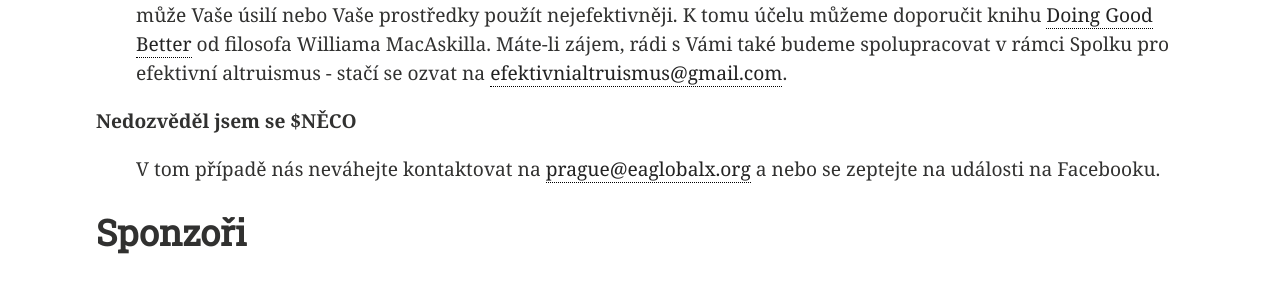
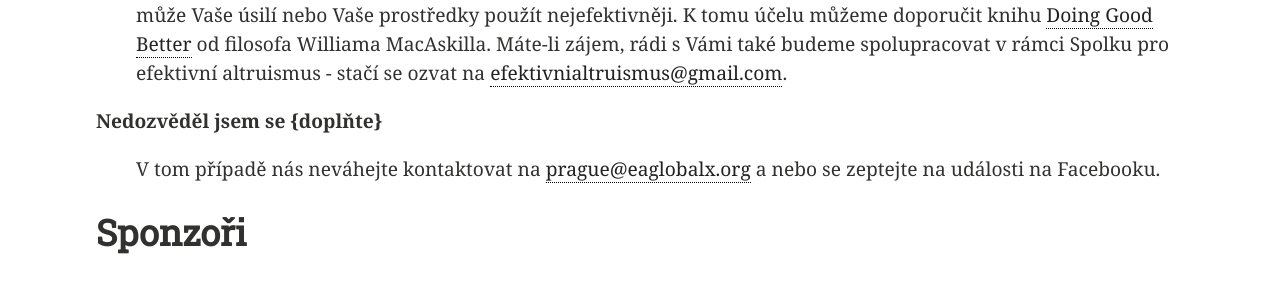
Before and after one commit to ea-czech-republic/eagxprague.org, a Jekyll site: the page built from index.md, in a window 1280 px wide and 900 px high, scrolled down 5273 px. Shown: the part 153-453 px from the top of the window. Built offline with Jekyll 4.4.1, drawn with Linux system fonts in a browser that asks for light colours; nearby versions of some CDN libraries.

Commit message:
Update index.md

```diff
--- a/index.md
+++ b/index.md
@@ -204,7 +204,7 @@
 Máte-li zájem, rádi s Vámi také budeme spolupracovat v rámci Spolku pro
 efektivní altruismus - stačí se ozvat na <a href="mailto:efektivnialtruismus@gmail.com">efektivnialtruismus@gmail.com</a>.
 </dd>
-<dt>Nedozvěděl jsem se $NĚCO</dt>
+<dt>Nedozvěděl jsem se {doplňte}</dt>
 <dd>V tom případě nás neváhejte kontaktovat na <a href="mailto:prague@eaglobalx.org">prague@eaglobalx.org</a> a nebo se zeptejte na události na Facebooku. </dd>
 </dl>
 
```
